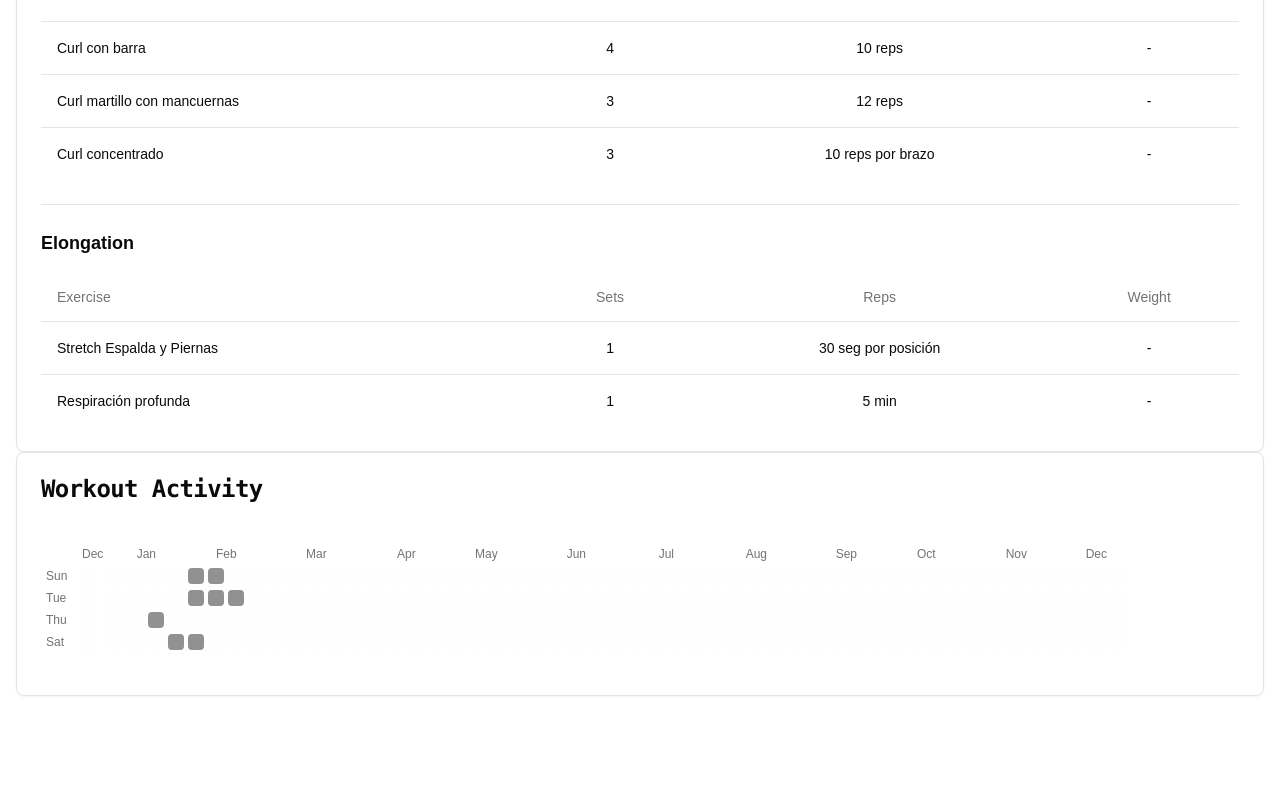
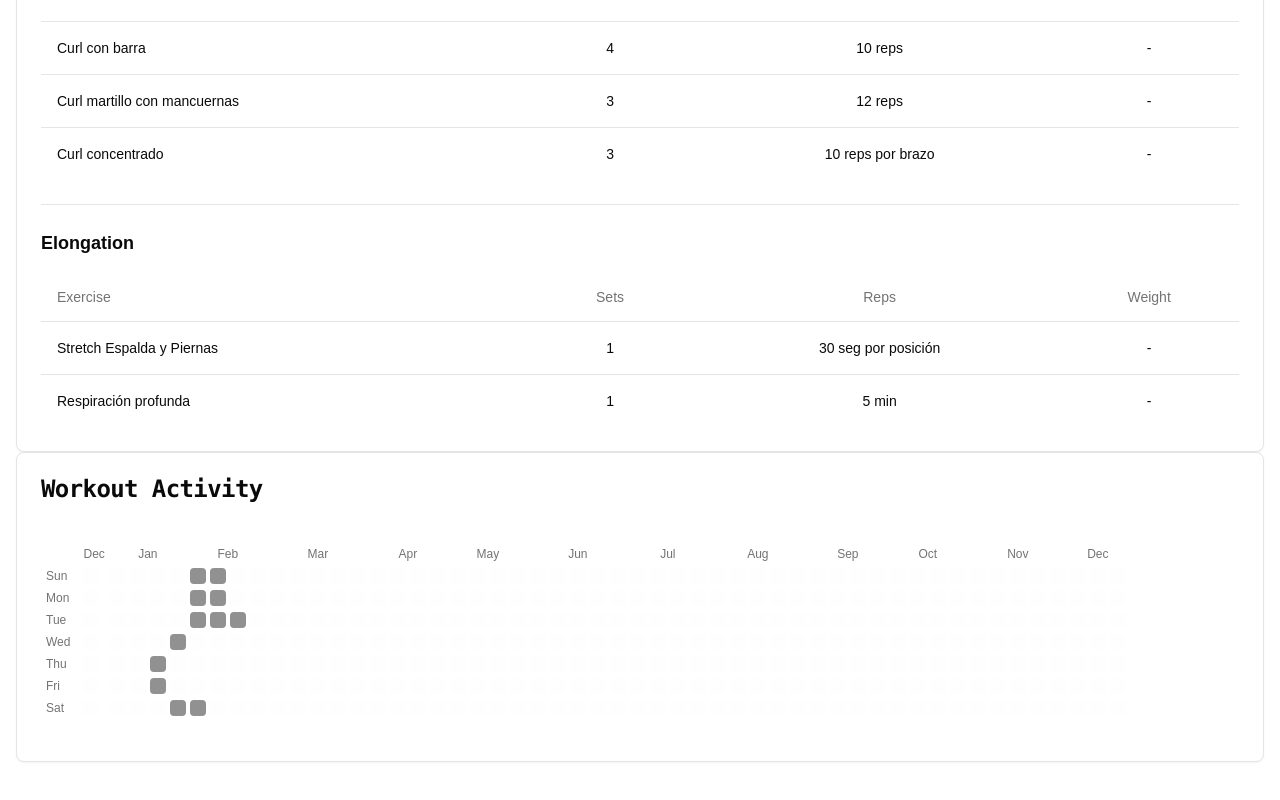
Before and after one commit to rburdet/portfolio, a Next.js app: page /projects/gym-routine in a window 1280 px wide. Shown: the part 1011-1811 px from the top of the page. Built offline with nearby package versions, Linux system fonts and the light colour scheme.

Commit message:
Adding more days

```diff
--- a/components/ui/activity-heatmap.tsx
+++ b/components/ui/activity-heatmap.tsx
@@ -13,8 +13,8 @@ export function ActivityHeatmap({ dates, className }: ActivityHeatmapProps) {
   // Show 52 weeks (1 year)
   const numWeeks = 52;
   // Show Sun, Tue, Thu, Sat
-  const selectedDays = [0, 2, 4, 6];
-  const daysToShow = ["Sun", "Tue", "Thu", "Sat"];
+  const selectedDays = [0, 1, 2, 3, 4, 5, 6];
+  const daysToShow = ["Sun", "Mon", "Tue", "Wed", "Thu", "Fri", "Sat"];
 
   // Generate week start dates (columns) starting from January 1st of the current year
   const currentYear = new Date().getFullYear();
```
